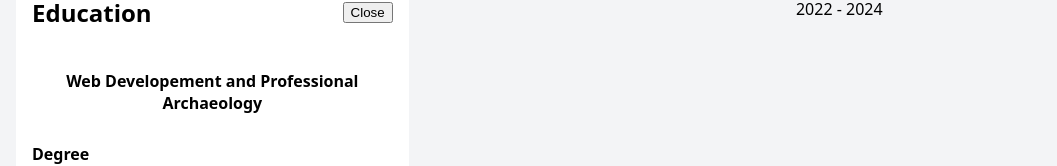
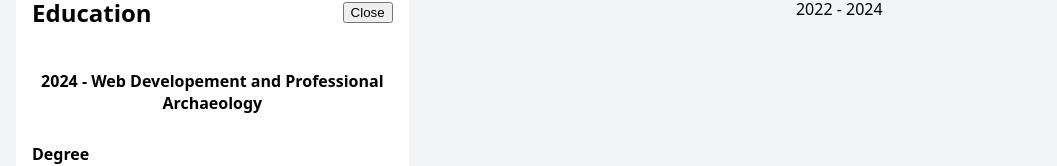
Before and after one commit to rafabo7/top-cv-application, a React (Vite) app: page / in a window 1280 px wide. Shown: the part 491-657 px from the top of the page, without its empty margins (12-1069 px from the left). Built offline with nearby package versions, Linux system fonts and the light colour scheme.

Commit message:
Add the logic of the education form

```diff
--- a/src/App.jsx
+++ b/src/App.jsx
@@ -46,18 +46,39 @@ function App() {
   }
 function onSave (e, section) {
   const form = e
-  console.log('Workin')
-  console.log(form)
 
-  // if ( section === 'education') addEducationInfo(form)
-  // if ( section === 'experience') addExperienceInfo(form)
+
+  if ( section === 'education') addEducationInfo(form)
+  if ( section === 'experience') addExperienceInfo(form)
 
 }
 
-// function addEducationInfo(form) {
-//   const degree = form.querySelector
+function addEducationInfo(form) {
+  const degree = form.querySelector('#degree').value
+  const school = form.querySelector('#school').value
+  const year = form.querySelector('#year').value
+  const city = form.querySelector('#city').value
 
-// }
+  const newEntry = {
+    degree,
+    year,
+    school,
+    city,
+    id: uniqid()
+  }
+
+  console.log(degree, school, year, city)
+
+  const newEducation = [...education, newEntry]
+
+  form.reset()
+
+
+
+  setEducation(newEducation)
+
+
+}
 
   return (
     <main className='app' >
--- a/src/components/EducationDisplay.jsx
+++ b/src/components/EducationDisplay.jsx
@@ -1,7 +1,7 @@
 export function EducationDisplay ({ education }) {
 
     return (
-        education.map( ( item ) => <h4 key={item.id} >{item.degree}</h4>)
+        education.map( ( item ) => <h4 key={item.id} >{item.year} - {item.degree}</h4>)
      )
 
 
```
